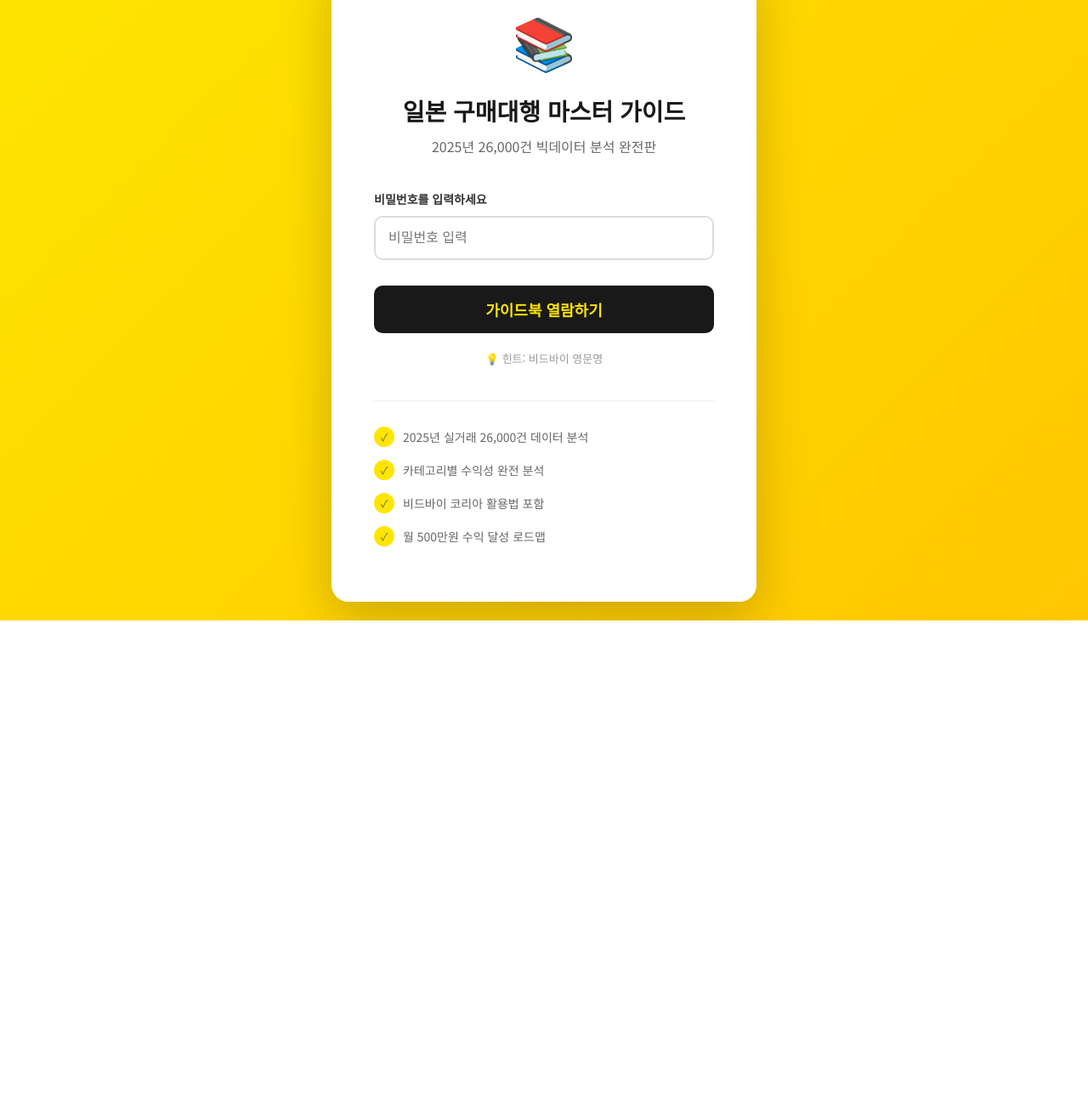
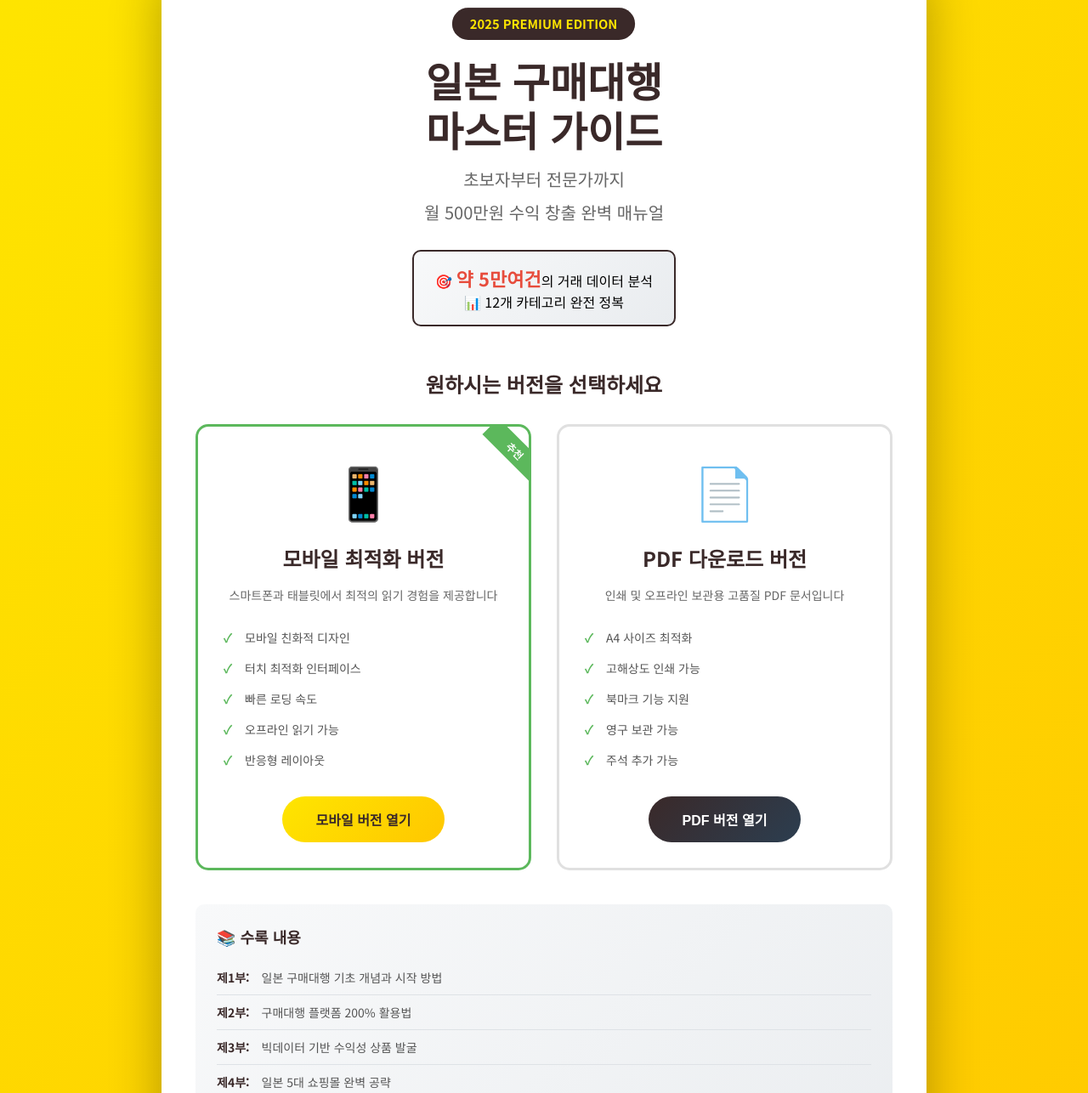
Before and after one commit to jsky9292/biduby_seller, a plain HTML site: page index.html in a window 1280 px wide. Shown: the part 70-1356 px from the top of the page at 85% size. Before the commit the page ends 800 px from the top, so only its background shows below. Drawn offline with Linux system fonts and the light colour scheme.

Commit message:
Add files via upload

```diff
--- a/index.html
+++ b/index.html
@@ -3,9 +3,9 @@
 <head>
     <meta charset="UTF-8">
     <meta name="viewport" content="width=device-width, initial-scale=1.0">
-    <title>일본 구매대행 마스터 가이드 2025 - 비밀번호 확인</title>
+    <title>일본 구매대행 마스터 가이드 2025</title>
     <style>
-        @import url('https://fonts.googleapis.com/css2?family=Noto+Sans+KR:wght@400;700&display=swap');
+        @import url('https://fonts.googleapis.com/css2?family=Noto+Sans+KR:wght@300;400;500;700;900&display=swap');
 
         * {
             margin: 0;
@@ -13,8 +13,17 @@
             box-sizing: border-box;
         }
 
+        :root {
+            --primary-color: #3A2929;
+            --secondary-color: #FEE500;
+            --accent-color: #FAE100;
+            --gold-color: #FFC700;
+            --success-color: #5CB85C;
+            --danger-color: #e74c3c;
+        }
+
         body {
-            font-family: 'Noto Sans KR', sans-serif;
+            font-family: 'Noto Sans KR', 'Malgun Gothic', sans-serif;
             background: linear-gradient(135deg, #FEE500 0%, #FFC700 100%);
             min-height: 100vh;
             display: flex;
@@ -23,271 +32,405 @@
             padding: 20px;
         }
 
-        .login-container {
+        .container {
             background: white;
-            padding: 50px;
             border-radius: 20px;
-            box-shadow: 0 20px 60px rgba(0,0,0,0.2);
-            max-width: 500px;
+            box-shadow: 0 20px 60px rgba(0,0,0,0.3);
+            max-width: 900px;
             width: 100%;
-            text-align: center;
+            padding: 60px 40px;
+            animation: fadeIn 0.8s ease;
         }
 
-        .logo {
+        @keyframes fadeIn {
+            from {
+                opacity: 0;
+                transform: translateY(30px);
+            }
+            to {
+                opacity: 1;
+                transform: translateY(0);
+            }
+        }
+
+        .header {
+            text-align: center;
+            margin-bottom: 50px;
+        }
+
+        .badge {
+            display: inline-block;
+            background: var(--primary-color);
+            color: var(--secondary-color);
+            padding: 8px 20px;
+            border-radius: 20px;
+            font-size: 14px;
+            font-weight: 700;
+            margin-bottom: 20px;
+            animation: pulse 2s infinite;
+        }
+
+        @keyframes pulse {
+            0%, 100% {
+                transform: scale(1);
+            }
+            50% {
+                transform: scale(1.05);
+            }
+        }
+
+        h1 {
+            font-size: 48px;
+            font-weight: 900;
+            color: var(--primary-color);
+            margin-bottom: 15px;
+            line-height: 1.2;
+        }
+
+        .subtitle {
+            font-size: 20px;
+            color: #666;
+            margin-bottom: 10px;
+        }
+
+        .data-badge {
+            display: inline-block;
+            background: linear-gradient(135deg, #f8f9fa 0%, #e9ecef 100%);
+            padding: 15px 25px;
+            border-radius: 10px;
+            margin-top: 20px;
+            border: 2px solid var(--primary-color);
+        }
+
+        .data-badge strong {
+            color: var(--danger-color);
+            font-size: 22px;
+        }
+
+        .version-selection {
+            margin-top: 50px;
+        }
+
+        .version-title {
+            text-align: center;
+            font-size: 24px;
+            font-weight: 700;
+            color: var(--primary-color);
+            margin-bottom: 30px;
+        }
+
+        .version-cards {
+            display: grid;
+            grid-template-columns: repeat(auto-fit, minmax(300px, 1fr));
+            gap: 30px;
+            margin-bottom: 40px;
+        }
+
+        .version-card {
+            background: white;
+            border: 3px solid #e0e0e0;
+            border-radius: 15px;
+            padding: 30px;
+            text-align: center;
+            transition: all 0.3s ease;
+            cursor: pointer;
+            position: relative;
+            overflow: hidden;
+        }
+
+        .version-card:hover {
+            border-color: var(--secondary-color);
+            transform: translateY(-5px);
+            box-shadow: 0 10px 30px rgba(0,0,0,0.15);
+        }
+
+        .version-card.recommended {
+            border-color: var(--success-color);
+        }
+
+        .version-card.recommended::before {
+            content: '추천';
+            position: absolute;
+            top: 15px;
+            right: -25px;
+            background: var(--success-color);
+            color: white;
+            padding: 5px 30px;
+            font-size: 12px;
+            font-weight: 700;
+            transform: rotate(45deg);
+        }
+
+        .version-icon {
             font-size: 60px;
+            margin-bottom: 20px;
+            display: block;
+        }
+
+        .version-name {
+            font-size: 24px;
+            font-weight: 700;
+            color: var(--primary-color);
+            margin-bottom: 15px;
+        }
+
+        .version-description {
+            font-size: 14px;
+            color: #666;
+            line-height: 1.6;
             margin-bottom: 20px;
         }
 
-        h1 {
-            color: #191919;
-            font-size: 28px;
-            margin-bottom: 10px;
+        .version-features {
+            list-style: none;
+            text-align: left;
+            margin-bottom: 25px;
+        }
+
+        .version-features li {
+            padding: 8px 0;
+            padding-left: 25px;
+            position: relative;
+            font-size: 14px;
+            color: #555;
+        }
+
+        .version-features li::before {
+            content: '✓';
+            position: absolute;
+            left: 0;
+            color: var(--success-color);
             font-weight: 700;
         }
 
-        .subtitle {
-            color: #666;
+        .btn {
+            display: inline-block;
+            padding: 15px 40px;
+            border-radius: 50px;
             font-size: 16px;
-            margin-bottom: 40px;
+            font-weight: 700;
+            text-decoration: none;
+            transition: all 0.3s ease;
+            border: none;
+            cursor: pointer;
         }
 
-        .password-group {
-            margin-bottom: 30px;
+        .btn-primary {
+            background: linear-gradient(135deg, var(--secondary-color) 0%, var(--gold-color) 100%);
+            color: var(--primary-color);
         }
 
-        .password-label {
-            display: block;
-            color: #333;
-            font-size: 14px;
-            font-weight: 600;
-            margin-bottom: 10px;
-            text-align: left;
+        .btn-primary:hover {
+            transform: scale(1.05);
+            box-shadow: 0 5px 10px rgba(254, 229, 0, 0.5);
         }
 
-        .password-input {
-            width: 100%;
-            padding: 15px;
-            font-size: 16px;
-            border: 2px solid #ddd;
-            border-radius: 10px;
-            transition: all 0.3s;
+        .btn-secondary {
+            background: linear-gradient(135deg, var(--primary-color) 0%, #2c3e50 100%);
+            color: white;
         }
 
-        .password-input:focus {
-            outline: none;
-            border-color: #FEE500;
-            box-shadow: 0 0 0 3px rgba(254, 229, 0, 0.2);
+        .btn-secondary:hover {
+            transform: scale(1.05);
+            box-shadow: 0 5px 20px rgba(58, 41, 41, 0.5);
         }
 
-        .submit-btn {
-            width: 100%;
-            padding: 15px;
-            background: #191919;
-            color: #FEE500;
+        .info-section {
+            background: linear-gradient(135deg, #f8f9fa 0%, #e9ecef 100%);
+            border-radius: 10px;
+            padding: 25px;
+            margin-top: 40px;
+        }
+
+        .info-title {
             font-size: 18px;
             font-weight: 700;
-            border: none;
-            border-radius: 10px;
-            cursor: pointer;
-            transition: all 0.3s;
+            color: var(--primary-color);
+            margin-bottom: 15px;
         }
 
-        .submit-btn:hover {
-            background: #000;
-            transform: translateY(-2px);
-            box-shadow: 0 10px 30px rgba(0,0,0,0.2);
+        .info-list {
+            list-style: none;
         }
 
-        .error-message {
-            color: #e74c3c;
+        .info-list li {
+            padding: 10px 0;
+            border-bottom: 1px solid #dee2e6;
             font-size: 14px;
-            margin-top: 15px;
-            display: none;
+            color: #555;
         }
 
-        .hint {
+        .info-list li:last-child {
+            border-bottom: none;
+        }
+
+        .info-list strong {
+            color: var(--primary-color);
+            margin-right: 10px;
+        }
+
+        .footer {
+            text-align: center;
+            margin-top: 40px;
+            padding-top: 30px;
+            border-top: 1px solid #dee2e6;
             color: #999;
             font-size: 13px;
-            margin-top: 20px;
         }
 
-        .features {
-            margin-top: 40px;
-            padding-top: 30px;
-            border-top: 1px solid #eee;
-        }
+        @media (max-width: 768px) {
+            .container {
+                padding: 40px 20px;
+            }
 
-        .feature-item {
-            display: flex;
-            align-items: center;
-            justify-content: flex-start;
-            margin-bottom: 15px;
-            color: #666;
-            font-size: 14px;
-        }
+            h1 {
+                font-size: 32px;
+            }
 
-        .feature-icon {
-            width: 24px;
-            height: 24px;
-            background: #FEE500;
-            border-radius: 50%;
-            display: flex;
-            align-items: center;
-            justify-content: center;
-            margin-right: 10px;
-            font-size: 12px;
-        }
+            .subtitle {
+                font-size: 16px;
+            }
 
-        #contentFrame {
-            display: none;
-            width: 100%;
-            height: 100vh;
-            border: none;
-            position: fixed;
-            top: 0;
-            left: 0;
-            z-index: 9999;
+            .version-cards {
+                grid-template-columns: 1fr;
+                gap: 20px;
+            }
+
+            .btn {
+                padding: 12px 30px;
+                font-size: 14px;
+            }
         }
 
         .loading {
             display: none;
-            color: #666;
-            margin-top: 20px;
-        }
-
-        .spinner {
-            display: inline-block;
-            width: 20px;
-            height: 20px;
-            border: 3px solid rgba(0,0,0,.1);
-            border-radius: 50%;
-            border-top-color: #FEE500;
-            animation: spin 1s ease-in-out infinite;
+            margin-left: 10px;
+            animation: spin 1s linear infinite;
         }
 
         @keyframes spin {
-            to { transform: rotate(360deg); }
+            0% { transform: rotate(0deg); }
+            100% { transform: rotate(360deg); }
         }
     </style>
 </head>
 <body>
-    <div class="login-container" id="loginContainer">
-        <div class="logo">📚</div>
-        <h1>일본 구매대행 마스터 가이드</h1>
-        <div class="subtitle">2025년 26,000건 빅데이터 분석 완전판</div>
-
-        <div class="password-group">
-            <label class="password-label" for="password">비밀번호를 입력하세요</label>
-            <input
-                type="password"
-                id="password"
-                class="password-input"
-                placeholder="비밀번호 입력"
-                onkeypress="if(event.keyCode==13) checkPassword()"
-            >
+    <div class="container">
+        <div class="header">
+            <span class="badge">2025 PREMIUM EDITION</span>
+            <h1>일본 구매대행<br>마스터 가이드</h1>
+            <div class="subtitle">초보자부터 전문가까지</div>
+            <div class="subtitle">월 500만원 수익 창출 완벽 매뉴얼</div>
+            <div class="data-badge">
+                🎯 <strong>약 5만여건</strong>의 거래 데이터 분석<br>
+                📊 12개 카테고리 완전 정복
+            </div>
         </div>
 
-        <button class="submit-btn" onclick="checkPassword()">가이드북 열람하기</button>
+        <div class="version-selection">
+            <h2 class="version-title">원하시는 버전을 선택하세요</h2>
 
-        <div class="error-message" id="errorMessage">
-            비밀번호가 일치하지 않습니다. 다시 시도해주세요.
+            <div class="version-cards">
+                <div class="version-card recommended" onclick="openMobileVersion()">
+                    <span class="version-icon">📱</span>
+                    <div class="version-name">모바일 최적화 버전</div>
+                    <div class="version-description">
+                        스마트폰과 태블릿에서 최적의 읽기 경험을 제공합니다
+                    </div>
+                    <ul class="version-features">
+                        <li>모바일 친화적 디자인</li>
+                        <li>터치 최적화 인터페이스</li>
+                        <li>빠른 로딩 속도</li>
+                        <li>오프라인 읽기 가능</li>
+                        <li>반응형 레이아웃</li>
+                    </ul>
+                    <button class="btn btn-primary">
+                        모바일 버전 열기
+                        <span class="loading" id="mobile-loading">⏳</span>
+                    </button>
+                </div>
+
+                <div class="version-card" onclick="openPdfVersion()">
+                    <span class="version-icon">📄</span>
+                    <div class="version-name">PDF 다운로드 버전</div>
+                    <div class="version-description">
+                        인쇄 및 오프라인 보관용 고품질 PDF 문서입니다
+                    </div>
+                    <ul class="version-features">
+                        <li>A4 사이즈 최적화</li>
+                        <li>고해상도 인쇄 가능</li>
+                        <li>북마크 기능 지원</li>
+                        <li>영구 보관 가능</li>
+                        <li>주석 추가 가능</li>
+                    </ul>
+                    <button class="btn btn-secondary">
+                        PDF 버전 열기
+                        <span class="loading" id="pdf-loading">⏳</span>
+                    </button>
+                </div>
+            </div>
         </div>
 
-        <div class="loading" id="loadingMessage">
-            <div class="spinner"></div>
-            <p>가이드북을 불러오는 중...</p>
+        <div class="info-section">
+            <h3 class="info-title">📚 수록 내용</h3>
+            <ul class="info-list">
+                <li><strong>제1부:</strong> 일본 구매대행 기초 개념과 시작 방법</li>
+                <li><strong>제2부:</strong> 구매대행 플랫폼 200% 활용법</li>
+                <li><strong>제3부:</strong> 빅데이터 기반 수익성 상품 발굴</li>
+                <li><strong>제4부:</strong> 일본 5대 쇼핑몰 완벽 공략</li>
+                <li><strong>제5부:</strong> 한국 판매 채널별 전략</li>
+                <li><strong>제6부:</strong> 실무 프로세스 A to Z</li>
+                <li><strong>제7부:</strong> 리스크 관리와 법적 준수사항</li>
+                <li><strong>제8부:</strong> 월 1억 달성 수익 극대화 전략</li>
+                <li><strong>부록:</strong> 실전 도구 모음 & FAQ TOP 10</li>
+            </ul>
         </div>
 
-        <div class="hint">
-            💡 힌트: 비드바이 영문명
-        </div>
-
-        <div class="features">
-            <div class="feature-item">
-                <div class="feature-icon">✓</div>
-                <span>2025년 실거래 26,000건 데이터 분석</span>
-            </div>
-            <div class="feature-item">
-                <div class="feature-icon">✓</div>
-                <span>카테고리별 수익성 완전 분석</span>
-            </div>
-            <div class="feature-item">
-                <div class="feature-icon">✓</div>
-                <span>비드바이 코리아 활용법 포함</span>
-            </div>
-            <div class="feature-item">
-                <div class="feature-icon">✓</div>
-                <span>월 500만원 수익 달성 로드맵</span>
-            </div>
+        <div class="footer">
+            <p>Copyright © 2025 구매대행 가이드. All rights reserved.</p>
+            <p>본 자료의 무단 복제 및 배포를 금지합니다.</p>
         </div>
     </div>
 
-    <iframe id="contentFrame"></iframe>
+    <script>
+        function openMobileVersion() {
+            const loading = document.getElementById('mobile-loading');
+            loading.style.display = 'inline-block';
 
-    <script>
-        // 비밀번호 (실제로는 더 안전한 방법을 사용해야 하지만, GitHub Pages는 서버사이드 처리가 불가능)
-        const correctPassword = 'bidbuy';
-
-        // 실제 컨텐츠 URL (GitHub에 업로드 후 수정 필요)
-        const contentUrl = './ebook_complete_improved.html';
-
-        function checkPassword() {
-            const inputPassword = document.getElementById('password').value;
-            const errorMessage = document.getElementById('errorMessage');
-            const loadingMessage = document.getElementById('loadingMessage');
-            const loginContainer = document.getElementById('loginContainer');
-            const contentFrame = document.getElementById('contentFrame');
-
-            if (inputPassword.toLowerCase() === correctPassword) {
-                // 비밀번호가 맞으면
-                errorMessage.style.display = 'none';
-                loadingMessage.style.display = 'block';
-
-                // 로컬 스토리지에 인증 정보 저장 (세션 유지)
-                sessionStorage.setItem('authenticated', 'true');
-                sessionStorage.setItem('authTime', Date.now());
-
-                // 컨텐츠 로드
-                setTimeout(() => {
-                    loginContainer.style.display = 'none';
-                    contentFrame.style.display = 'block';
-                    contentFrame.src = contentUrl;
-                }, 1000);
-
-            } else {
-                // 비밀번호가 틀리면
-                errorMessage.style.display = 'block';
-                document.getElementById('password').value = '';
-
-                // 애니메이션 효과
-                document.getElementById('password').style.borderColor = '#e74c3c';
-                setTimeout(() => {
-                    document.getElementById('password').style.borderColor = '#ddd';
-                }, 1000);
-            }
+            // 모바일 버전으로 이동
+            setTimeout(() => {
+                window.location.href = 'ebook_mobile_optimized.html';
+            }, 500);
         }
 
-        // 페이지 로드 시 이미 인증되었는지 확인
-        window.onload = function() {
-            const authenticated = sessionStorage.getItem('authenticated');
-            const authTime = sessionStorage.getItem('authTime');
+        function openPdfVersion() {
+            const loading = document.getElementById('pdf-loading');
+            loading.style.display = 'inline-block';
 
-            // 30분 이내에 인증했으면 자동으로 컨텐츠 표시
-            if (authenticated === 'true' && authTime) {
-                const timeDiff = Date.now() - parseInt(authTime);
-                if (timeDiff < 30 * 60 * 1000) { // 30분
-                    document.getElementById('loginContainer').style.display = 'none';
-                    document.getElementById('contentFrame').style.display = 'block';
-                    document.getElementById('contentFrame').src = contentUrl;
-                } else {
-                    // 30분이 지났으면 인증 정보 삭제
-                    sessionStorage.removeItem('authenticated');
-                    sessionStorage.removeItem('authTime');
-                }
-            }
+            // PDF 버전 (데스크톱 버전)으로 이동
+            setTimeout(() => {
+                window.location.href = 'ebook_complete_improved.html';
+            }, 500);
         }
 
-        // Enter 키 이벤트는 HTML에서 처리
+        // 디바이스 감지 및 자동 추천
+        window.addEventListener('load', function() {
+            const isMobile = /Android|webOS|iPhone|iPad|iPod|BlackBerry|IEMobile|Opera Mini/i.test(navigator.userAgent);
+
+            if (isMobile) {
+                // 모바일 디바이스인 경우 모바일 버전 카드 강조
+                document.querySelectorAll('.version-card')[0].style.borderColor = 'var(--secondary-color)';
+            }
+        });
+
+        // 키보드 단축키
+        document.addEventListener('keydown', function(e) {
+            if (e.key === '1') {
+                openMobileVersion();
+            } else if (e.key === '2') {
+                openPdfVersion();
+            }
+        });
     </script>
 </body>
 </html>
```
